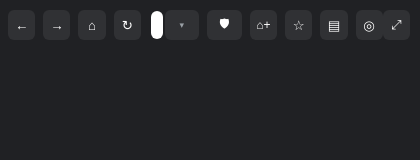
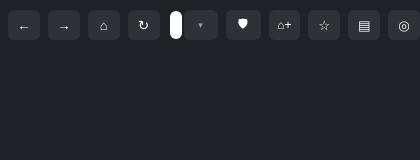
Before and after one commit to 2917hs-org/webdesk, an Electron app: page src/toolbar/toolbar.html in a window 420 px wide. Drawn offline with Linux system fonts and the light colour scheme; no server answers.

Commit message:
removed maximise button

```diff
--- a/src/toolbar/toolbar.html
+++ b/src/toolbar/toolbar.html
@@ -485,7 +485,7 @@
 
 <button id="focus-toggle" title="Focus mode">◎</button>
 
-<button id="maximise" title="Maximise window">⤢</button>
+<!-- <button id="maximise" title="Maximise window">⤢</button> -->
 </div>
 
 <div id="bookmark-bar"><div id="bookmark-drop"></div></div>
```
